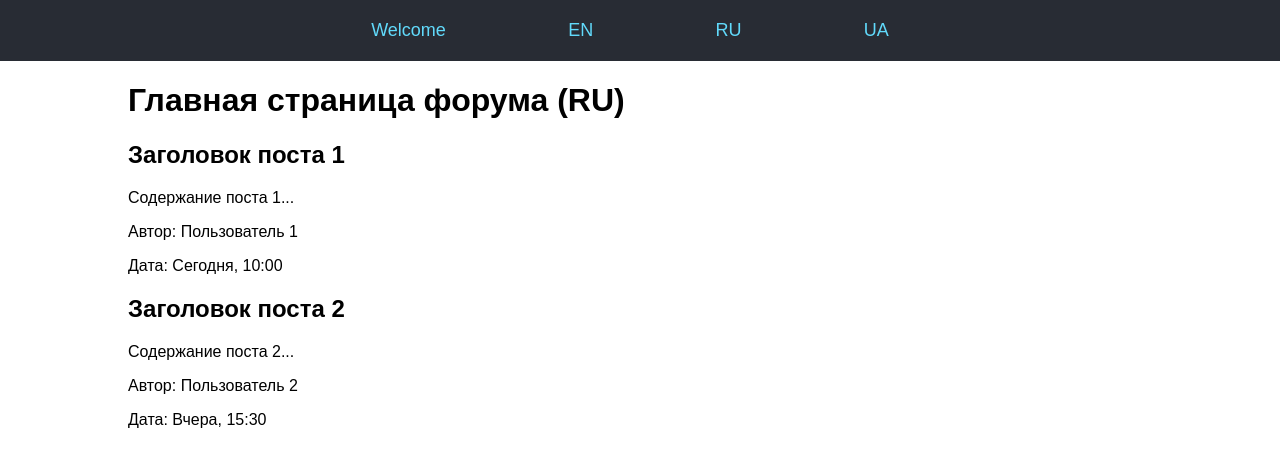
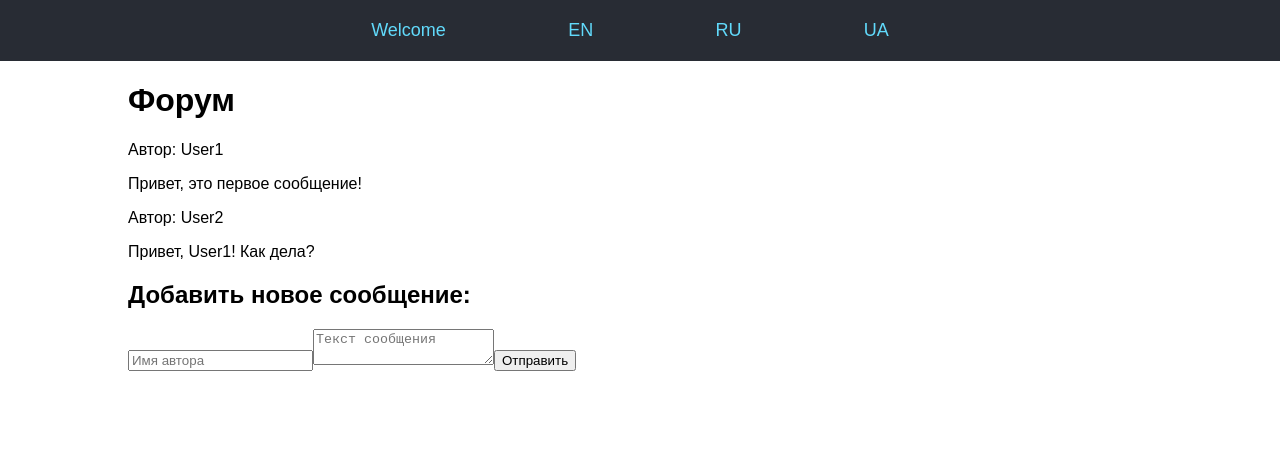
Before and after one commit to mykytashcheholevatyi/TalkNet-Monorepo, a React (Create React App) app in the folder reddit-clone/: page /ru in a window 1280 px wide. Shown: the top 466 px of the page. Built offline with nearby package versions, Linux system fonts and the light colour scheme.

Commit message:
Update HomePageRU.js

```diff
--- a/reddit-clone/src/pages/HomePageRU.js
+++ b/reddit-clone/src/pages/HomePageRU.js
@@ -1,40 +1,63 @@
-import React from 'react';
+import React, { useState } from 'react';
 
-function HomePageRU() {
-  // Эмуляция списка постов
-  const posts = [
+function Forum() {
+  // Эмуляция списка сообщений на форуме
+  const [messages, setMessages] = useState([
     {
       id: 1,
-      title: 'Заголовок поста 1',
-      content: 'Содержание поста 1...',
-      author: 'Пользователь 1',
-      createdAt: 'Сегодня, 10:00',
+      author: 'User1',
+      content: 'Привет, это первое сообщение!',
     },
     {
       id: 2,
-      title: 'Заголовок поста 2',
-      content: 'Содержание поста 2...',
-      author: 'Пользователь 2',
-      createdAt: 'Вчера, 15:30',
+      author: 'User2',
+      content: 'Привет, User1! Как дела?',
     },
-    // Добавьте больше постов
-  ];
+    // Добавьте больше сообщений
+  ]);
+
+  // Функция для добавления нового сообщения
+  const addMessage = (author, content) => {
+    const newMessage = {
+      id: messages.length + 1,
+      author,
+      content,
+    };
+    setMessages([...messages, newMessage]);
+  };
+
+  // Функция для отображения списка сообщений
+  const renderMessages = () => {
+    return messages.map((message) => (
+      <div key={message.id} className="message">
+        <p>Автор: {message.author}</p>
+        <p>{message.content}</p>
+      </div>
+    ));
+  };
 
   return (
-    <div className="homepage-ru">
-      <h1>Главная страница форума (RU)</h1>
-      <div className="post-list">
-        {posts.map((post) => (
-          <div key={post.id} className="post">
-            <h2>{post.title}</h2>
-            <p>{post.content}</p>
-            <p>Автор: {post.author}</p>
-            <p>Дата: {post.createdAt}</p>
-          </div>
-        ))}
+    <div className="forum">
+      <h1>Форум</h1>
+      <div className="message-list">
+        {renderMessages()}
+      </div>
+      <div className="message-input">
+        <h2>Добавить новое сообщение:</h2>
+        <input type="text" placeholder="Имя автора" id="author" />
+        <textarea placeholder="Текст сообщения" id="content" />
+        <button onClick={() => {
+          const author = document.getElementById('author').value;
+          const content = document.getElementById('content').value;
+          if (author && content) {
+            addMessage(author, content);
+            document.getElementById('author').value = '';
+            document.getElementById('content').value = '';
+          }
+        }}>Отправить</button>
       </div>
     </div>
   );
 }
 
-export default HomePageRU;
+export default Forum;
```
